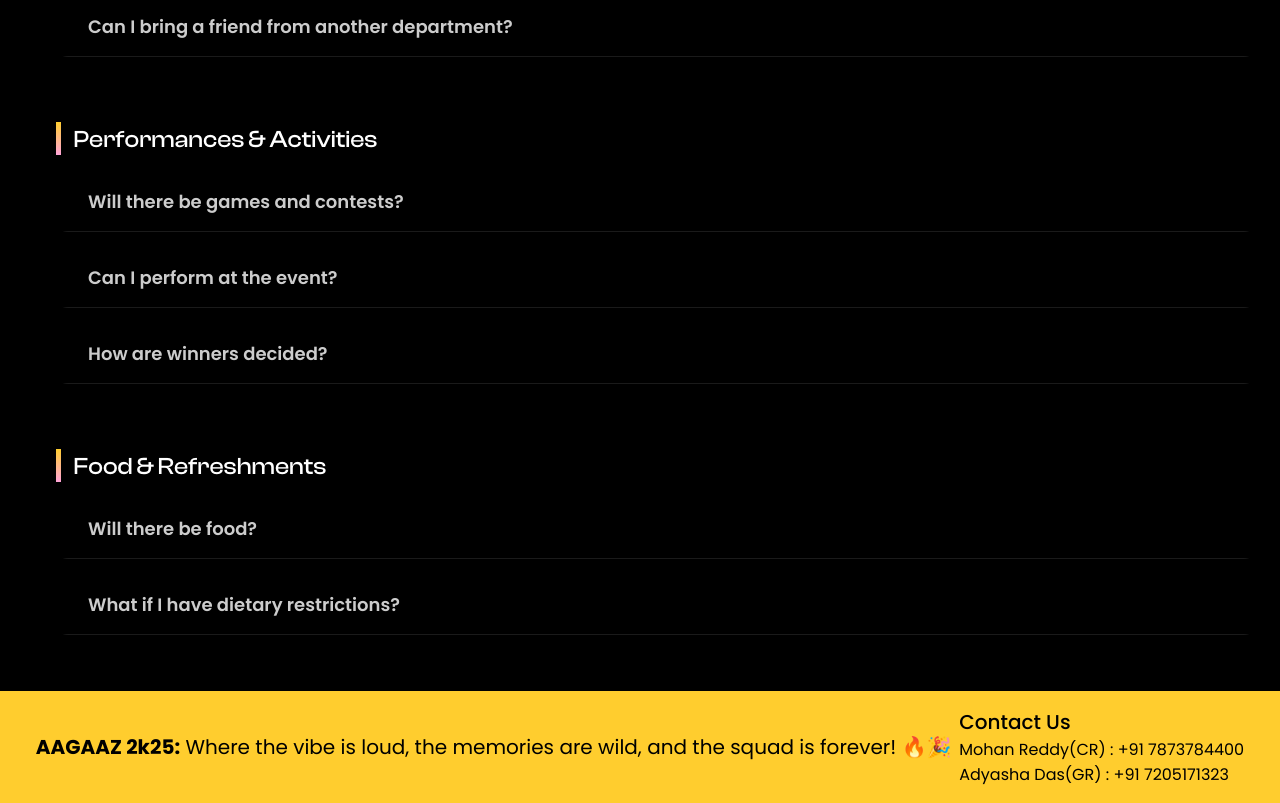
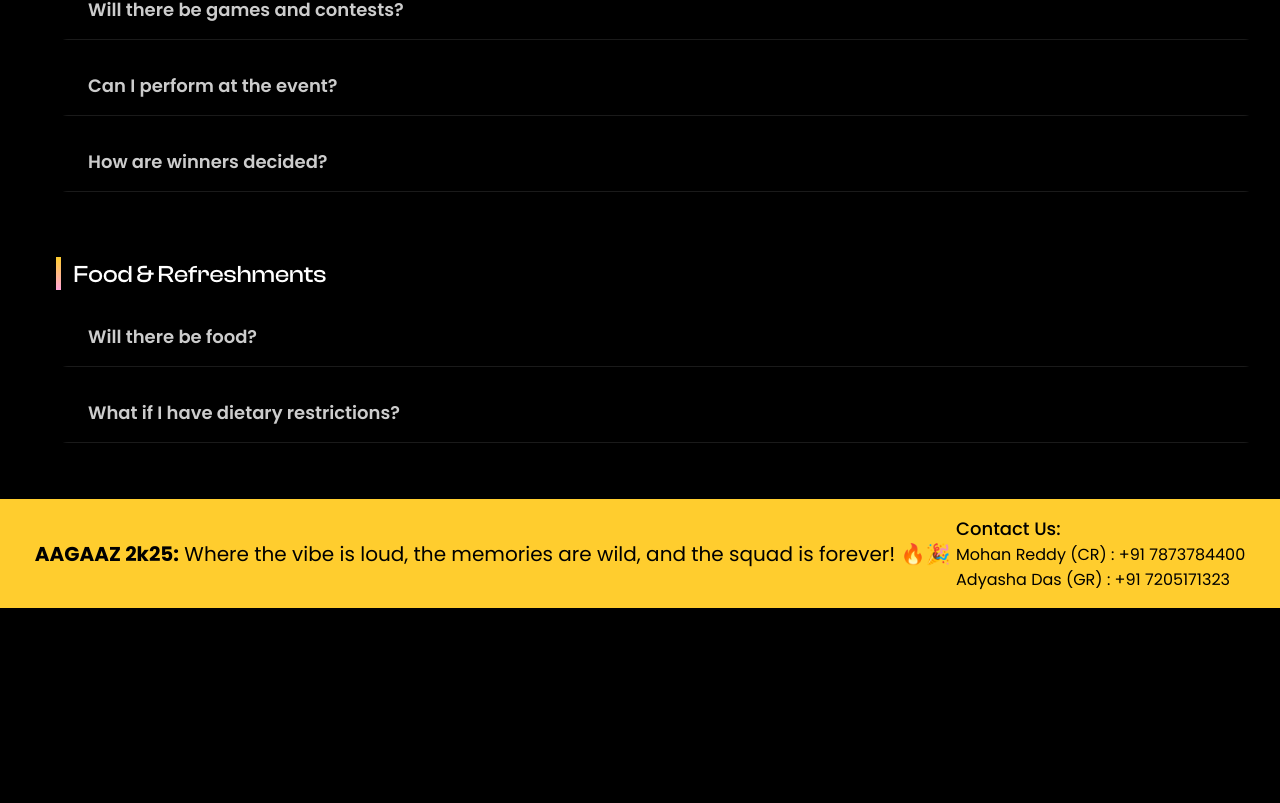
Before and after one commit to suryadash0967/aagaaz, a React (Vite) app: page / in a window 1280 px wide. Shown: the part 7397-8200 px from the top of the page. After the commit the page ends 8005 px from the top, so only its background shows below. Built offline with nearby package versions, Linux system fonts and the light colour scheme; some icons are missing.

Commit message:
adjust footer contacts

```diff
--- a/src/App.css
+++ b/src/App.css
@@ -1164,7 +1164,7 @@ h1 {
 }
 
 .contact-p {
-  font-size: 20px;
+  font-size: 18px;
   /* margin-bottom: 0.5rem; */
   font-weight: 500;
   color: #000;
--- a/src/components/Footer.jsx
+++ b/src/components/Footer.jsx
@@ -8,12 +8,12 @@ export default function Footer() {
             </div>
             <div className="footer-right-wrapper">
                 <div className="footer-contacts">
-                    <p className="contact-p">Contact Us</p>
+                    <p className="contact-p">Contact Us:</p>
                     <div>
-                        <span style={{color: "#000"}}>Mohan Reddy(CR) : +91 7873784400</span>
+                        <span style={{color: "#000"}}>Mohan Reddy (CR) : +91 7873784400</span>
                     </div>
                     <div>
-                        <span style={{color: "#000"}}>Adyasha Das(GR) : +91 7205171323</span>
+                        <span style={{color: "#000"}}>Adyasha Das (GR) : +91 7205171323</span>
                     </div>
                 </div>
             </div>
--- a/src/components/Menu.jsx
+++ b/src/components/Menu.jsx
@@ -1,7 +1,7 @@
 export default function Menu() {
     return (
-        <div className="menu-wrapper-head">
-            <div style={{margin: "6rem 0"}} id="menu"></div>
+        <div className="menu-wrapper-head" >
+            <div style={{position: "relative", top: "-48px"}} id="menu"></div>
             <h1 style={{ zIndex: 10, fontFamily: "Clash Display", fontWeight: 500}}>
                 The Menu
             </h1>
```
